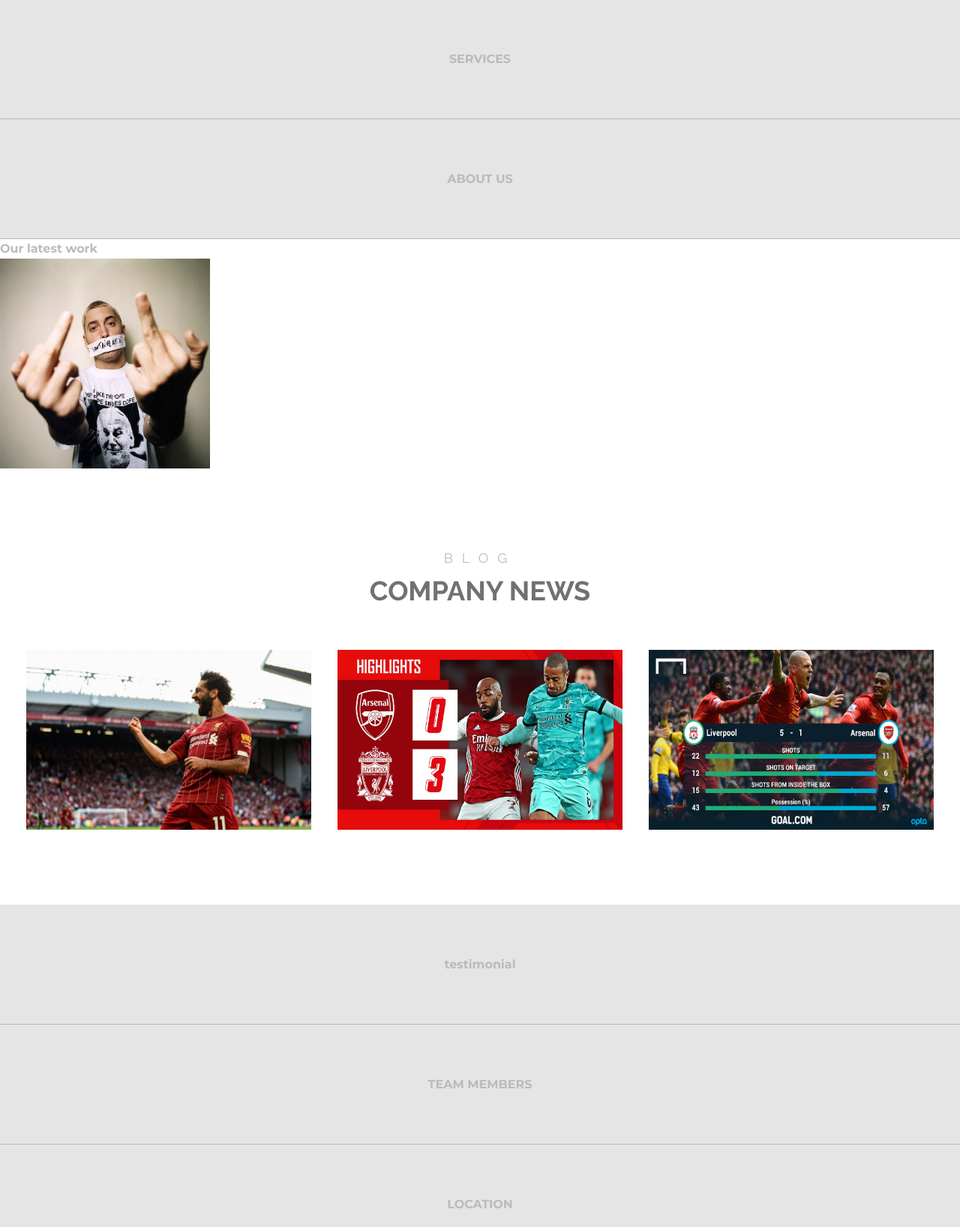
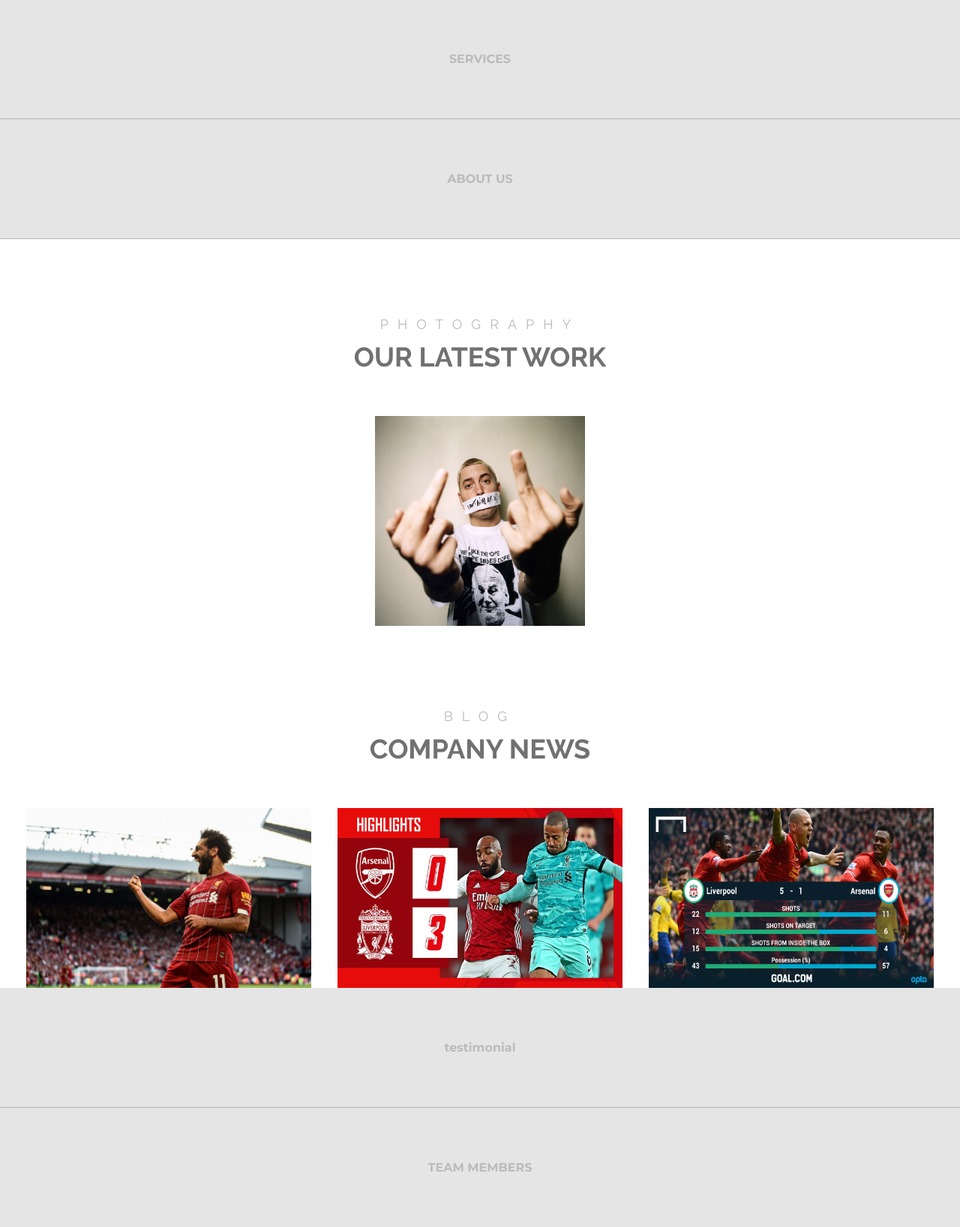
Before and after one commit to manikagnish/photography, a PHP site: page / in a window 1280 px wide. Shown: the part 801-2438 px from the top of the page at 75% size. Run offline with PHP 8.4, Linux system fonts and the light colour scheme; some web fonts are replaced.

Commit message:
updated work page

```diff
--- a/css/main.css
+++ b/css/main.css
@@ -618,7 +618,7 @@ label {
 }
 
 .blog {
-  padding: 10rem 0;
+  padding-top: 10rem;
   text-align: center;
 }
 
@@ -833,7 +833,16 @@ label {
 }
 
 .work {
-  position: relative;
+  padding-top: 10rem;
+  text-align: center;
+}
+
+.work__heading {
+  padding-bottom: 5rem;
+}
+
+.work__heading h1 {
+  color: #717171;
 }
 
 .form {
--- a/css/pages/_blog.scss
+++ b/css/pages/_blog.scss
@@ -1,5 +1,5 @@
 .blog {
-  padding: 10rem 0;
+  padding-top: 10rem;
   text-align: center;
 
   &__heading {
--- a/css/pages/_work.scss
+++ b/css/pages/_work.scss
@@ -1,3 +1,11 @@
 .work {
-  position: relative;
+  padding-top: 10rem;
+  text-align: center;
+
+  &__heading {
+    padding-bottom: 5rem;
+    h1 {
+      color: $color-gray-dark;
+    }
+  }
 }
--- a/index.html
+++ b/index.html
@@ -150,7 +150,10 @@
 
 <!---Our work-->
 <div class="work" >
-  <h1 class="heading-primary">Our latest work</h2>
+  <div class="work__heading">
+    <h2 class="heading-primary--smaller">PHOTOGRAPHY</h2>
+    <h1 class="heading-primary--sub">OUR LATEST WORK</h1>
+  </div>
   <div class="card-background work-card">
     <img class="card-img work-card" src="resources/images/emn.jpg" alt="" >
     <i class="fa fa-search-plus-thin fa-2x caption show-modal" aria-hidden="true"></i>
```
Also changed, not shown: 1 other file.
